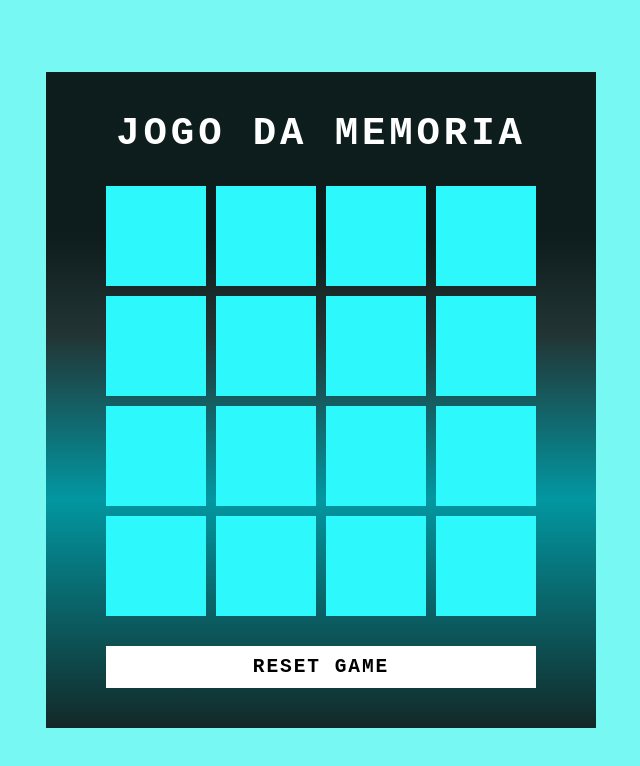
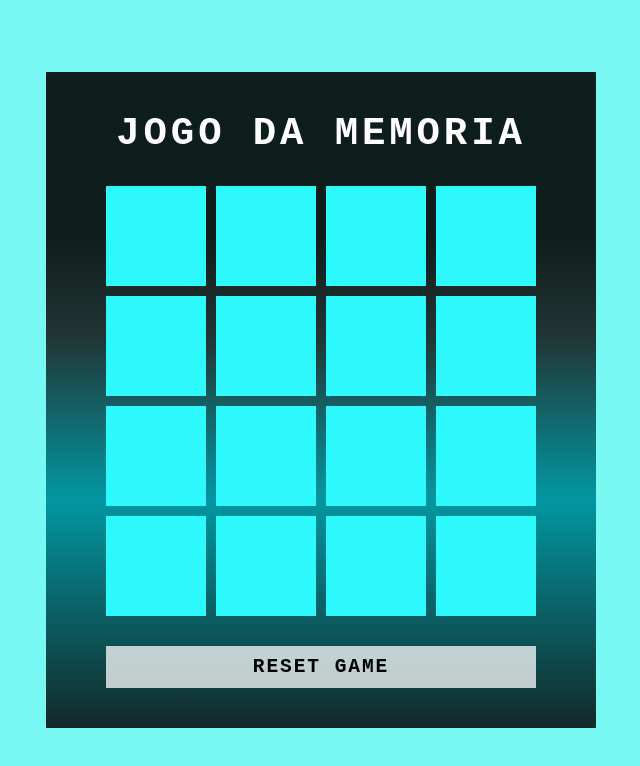
Before and after one commit to fabioDgreyd/JOGO-DA-MEMORIA, a plain HTML site: page index.html in a window 1280 px wide. Shown: the whole page, without its empty margins (319-959 px from the left). Drawn offline with Linux system fonts and the light colour scheme.

Commit message:
completo1

```diff
--- a/src/styles/main.css
+++ b/src/styles/main.css
@@ -36,7 +36,7 @@ white-space: nowrap
 padding: 10px 15px;
 width: 100%;
 color: #000;
-background-color: #fff;
+background-color: #ffffffbe;
 border: none;
 font-size: 1.5em;
 letter-spacing: 0.1em;
@@ -46,7 +46,7 @@ font-weight: 600;
 }
 
 .reset:focus {
-    color:#444247;
+    color:#ffffff;
     background-color:#000;
 }
 
```
